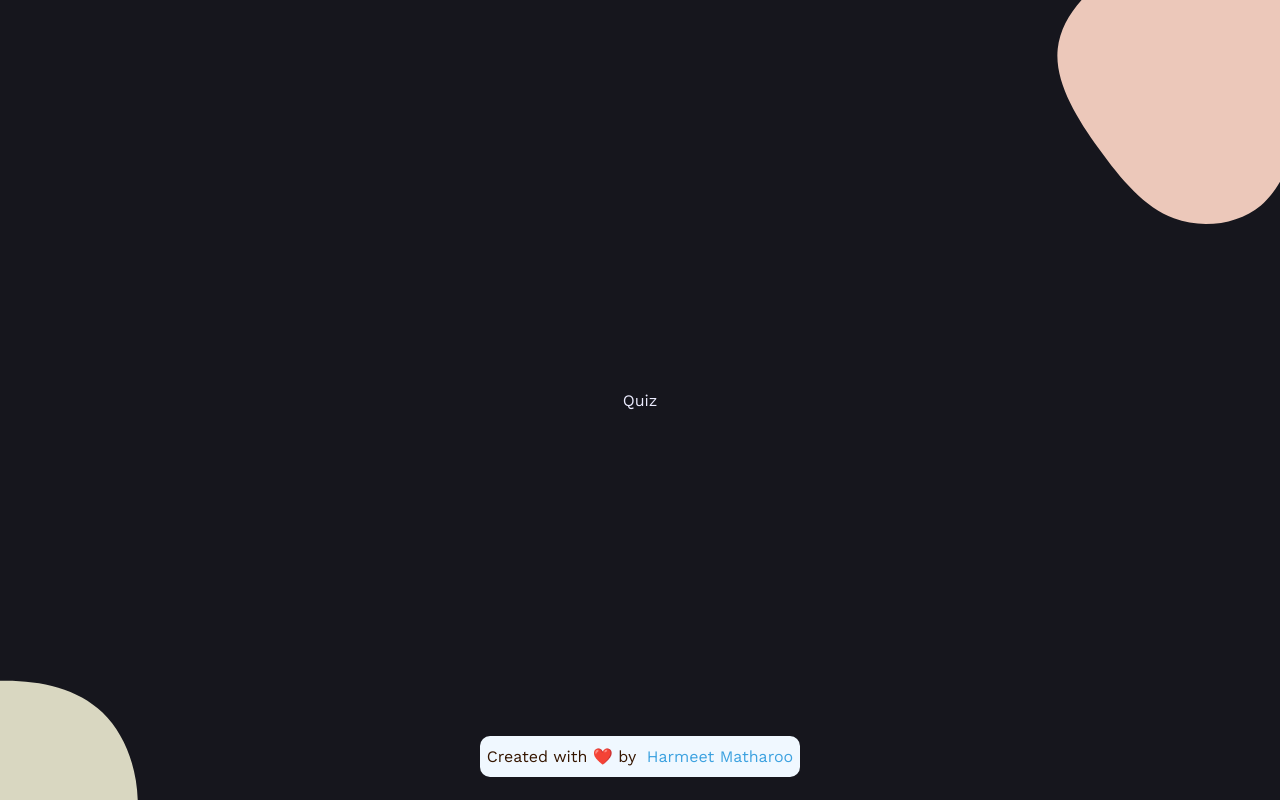
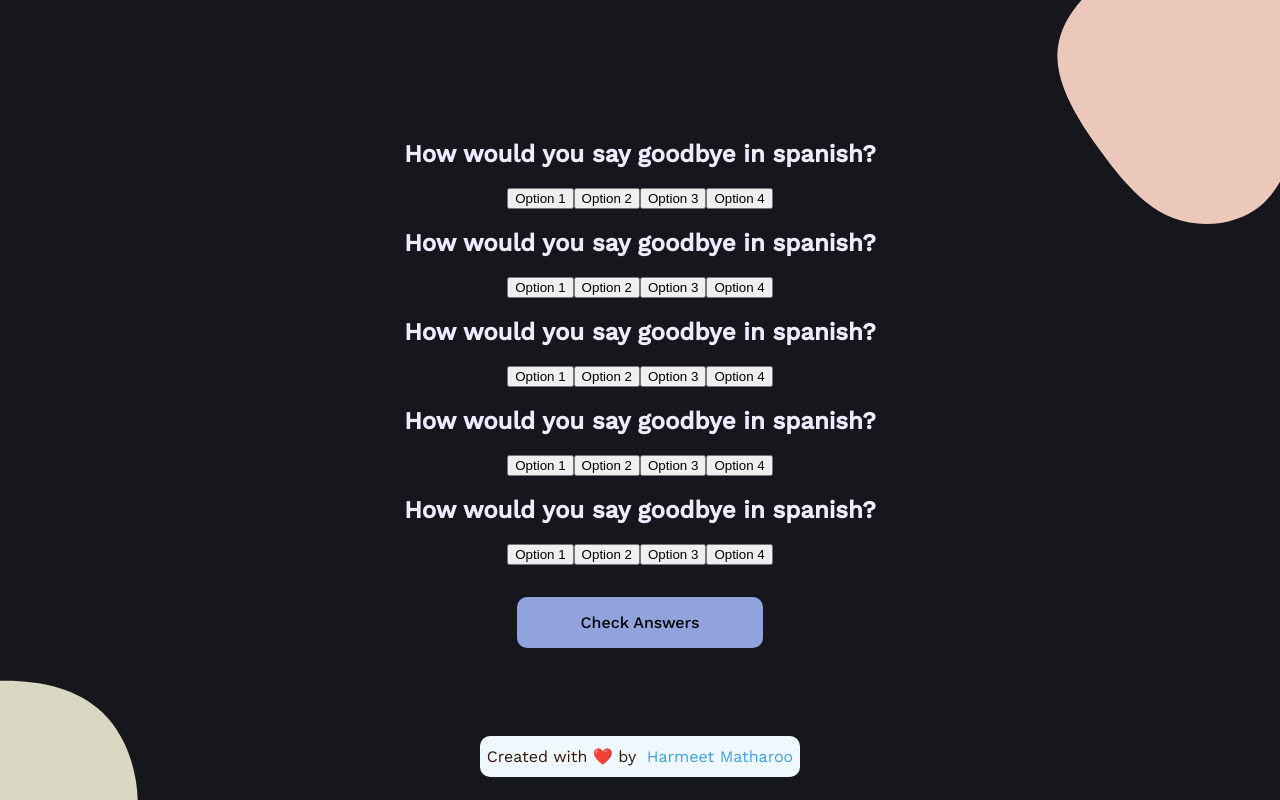
Before and after one commit to hmjatt/Quizzical, a React (Create React App) app in the folder quizzical/: page / in a window 1280 px wide. Both pictures are taken after a click on the button "Start Quiz". Built offline with nearby package versions, Linux system fonts and the light colour scheme.

Commit message:
Added elements to **`Quiz`** component

```diff
--- a/quizzical/src/components/Quiz.js
+++ b/quizzical/src/components/Quiz.js
@@ -1,12 +1,59 @@
 // import React, { useState, useEffect } from "react";
 
 function Quiz() {
-    console.log("Quiz Component")
+    console.log("Quiz Component");
 
     return (
-		<div>
-			<p>Quiz</p>
-		</div>
+        <div>
+            <div className="quiz">
+                <h2 className="questions">
+                    How would you say goodbye in spanish?
+                </h2>
+                <div className="options">
+                    <button>Option 1</button>
+                    <button>Option 2</button>
+                    <button>Option 3</button>
+                    <button>Option 4</button>
+                </div>
+                <h2 className="questions">
+                    How would you say goodbye in spanish?
+                </h2>
+                <div className="options">
+                    <button>Option 1</button>
+                    <button>Option 2</button>
+                    <button>Option 3</button>
+                    <button>Option 4</button>
+                </div>
+                <h2 className="questions">
+                    How would you say goodbye in spanish?
+                </h2>
+                <div className="options">
+                    <button>Option 1</button>
+                    <button>Option 2</button>
+                    <button>Option 3</button>
+                    <button>Option 4</button>
+                </div>
+                <h2 className="questions">
+                    How would you say goodbye in spanish?
+                </h2>
+                <div className="options">
+                    <button>Option 1</button>
+                    <button>Option 2</button>
+                    <button>Option 3</button>
+                    <button>Option 4</button>
+                </div>
+                <h2 className="questions">
+                    How would you say goodbye in spanish?
+                </h2>
+                <div className="options">
+                    <button>Option 1</button>
+                    <button>Option 2</button>
+                    <button>Option 3</button>
+                    <button>Option 4</button>
+                </div>
+                <button className="check-answers">Check Answers</button>
+            </div>
+        </div>
     );
 }
 
--- a/quizzical/src/styles/App.css
+++ b/quizzical/src/styles/App.css
@@ -21,7 +21,7 @@ h3 {
 	font-weight: 400;
 }
 
-.start-button{
+.start-button, .check-answers{
 	font-family: 'Work Sans', sans-serif;
 	background-color: antiquewhite;
 	padding: 1em 4em;
@@ -34,7 +34,7 @@ h3 {
 	transition: 0.3s;
 }
 
-.start-button:hover {
+.start-button:hover, .check-answers:hover {
 	filter: drop-shadow(0 0 0.55rem #6882d7);
 	background-color: #8fa5ee;
 }
```
Also changed, not shown: 1 other file (tests, documents, lock files or other folders).
